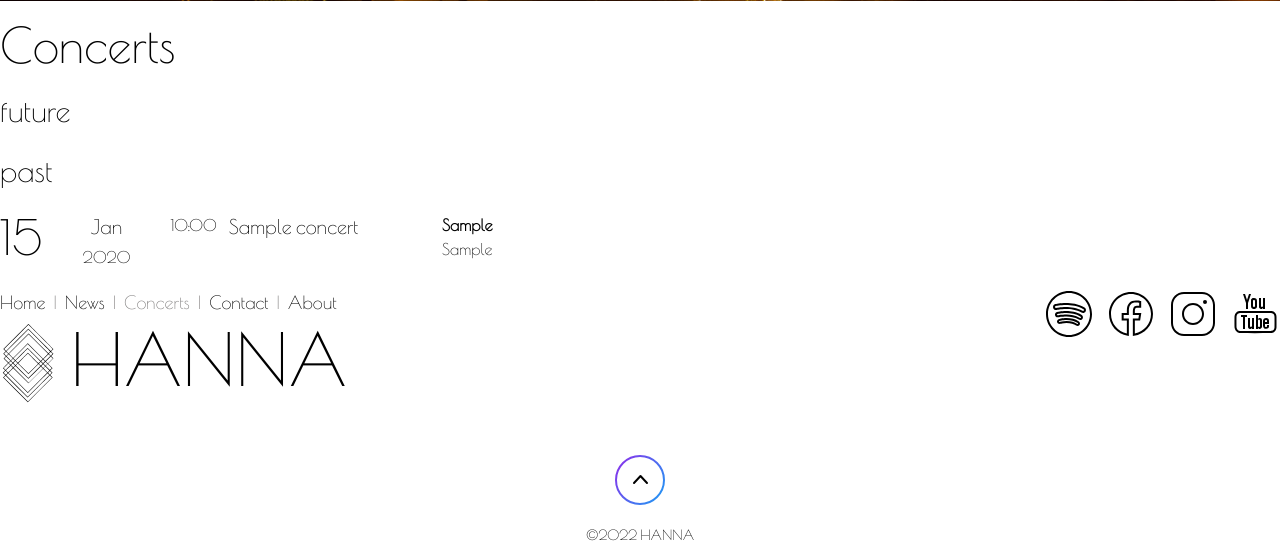
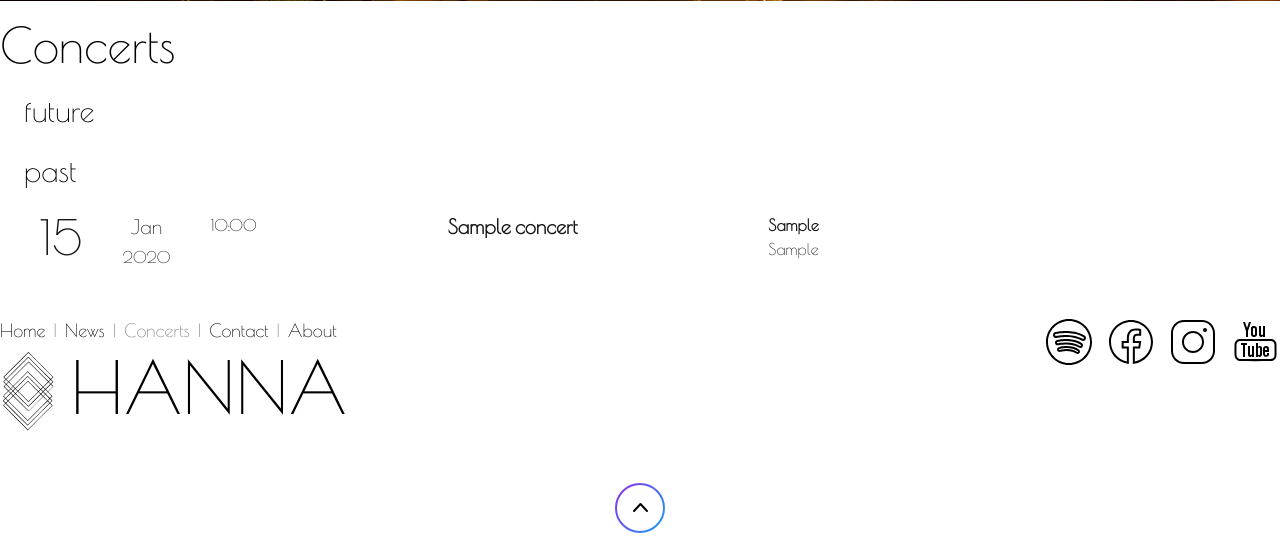
Before and after one commit to AMalenkij/dj_Hanna, a Django app: page /concerts/ in a window 1280 px wide. Shown: the part 479-1021 px from the top of the page. Run offline with Django 4.2, Linux system fonts and the light colour scheme; tables that the repository leaves empty hold one stand-in row (values such as "Sample post"); some libraries are stand-ins or nearby versions.

Commit message:
done separate concert on future and past add translate

```diff
--- a/home/static/home/css/dark_mode.css
+++ b/home/static/home/css/dark_mode.css
@@ -97,12 +97,15 @@ body {
     color: var(--font-semi-color);
 }
 
+.semi-dark-mode-text {
+    color: var(--font-semi-color);
+}
+
 /* gradient hero */
 .dark-hero-gradient-mode {
     position: absolute;
     /*width: 100vw;*/
     width: 100%;
-    /* убрать от сюда это дерьмо */
     background-image: linear-gradient(to bottom, var(--bg-hero-gradient-color-from), var(--bg-hero-gradient-color-to));
 }
 
--- a/home/templates/home/concerts.html
+++ b/home/templates/home/concerts.html
@@ -11,23 +11,23 @@
 </div>
 <div class="mt-5">
     <div class=" text-5xl mx-auto container mb-6 ">{% trans 'Concerts' %}</div>
-    <div class=" text-3xl mx-auto container mb-6 ">future</div>
+    <div class=" text-3xl mx-auto container mb-6 pl-6 ">{% trans 'future' %}</div>
     {% for item in future %}
-    <a class="group" href="{{ item.link }} ">
-        <div class="flex container mx-auto mb-5">
+    <a class="group " href="{{ item.link }} ">
+        <div class="flex container mx-auto mb-7">
             <!-- date and time -->
-            <div class="lg:flex basis-1/6 lg:gap-x-10 grid gap-y-1 text-center mr-3">
-                <div class="text-5xl">{{ item.date|date:"d" }}</div>
+            <div class="lg:flex basis-1/6 lg:gap-x-10 grid gap-y-1 text-center lg:mr-0 lg:pl-10 mr-3">
+                <div class="text-5xl basis-1/4 text-center">{{ item.date|date:"d" }}</div>
                 <div class="gap-y-1 grid ">
-                    <div class="basis-1/4 text-xl">{{ item.date|date:"M" }}</div>
-                    <div class="basis-1/4">{{ item.date|date:"Y" }}</div>
+                    <div class="basis-1/4 text-xl ">{{ item.date|date:"M" }}</div>
+                    <div class="basis-1/4 ">{{ item.date|date:"Y" }}</div>
                 </div>
-                <div class="basis-1/4">{{ item.time|time:"H:i" }}</div>
+                <div class="basis-1/4 text-center">{{ item.time|time:"H:i" }}</div>
             </div>
 
             <!-- title, place and location -->
-            <div class="lg:flex lf:gap-x-20 lg:basis-1/2 grid gap-y-1">
-                <div class="lg:basis-1/3 text-2xl lg:text-xl">{{ item.title }}</div>
+            <div class="lg:flex lf:gap-x-20 lg:basis-full grid gap-y-1">
+                <div class="lg:basis-1/2 text-center text-2xl lg:font-bold lg:text-xl">{{ item.title }}</div>
                 <div class="">
                     <div class="font-bold">{{ item.place }}</div>
                     <div class="">{{ item.location }}</div>
@@ -37,22 +37,22 @@
 <div class="group-hover:visible invisible h-1 w-24 border-gradient mx-auto mt-2 mb-4 rounded-xl"></div>
 </a>
 {% endfor %}
-<div class=" text-3xl mx-auto container mb-6 ">past</div>
+<div class=" text-3xl mx-auto container mb-6 pl-6">{% trans 'past' %}</div>
 {% for item in past %}
-<div class="flex container mx-auto mb-5">
+<div class="flex container mx-auto mb-12 semi-dark-mode-text">
     <!-- date and time -->
-    <div class="lg:flex basis-1/6 lg:gap-x-10 grid gap-y-1 text-center mr-3">
+    <div class="lg:flex basis-1/8 lg:gap-x-10 grid gap-y-1 text-center lg:mr-0 lg:pl-10 mr-3">
         <div class="text-5xl">{{ item.date|date:"d" }}</div>
         <div class="gap-y-1 grid ">
             <div class="basis-1/4 text-xl">{{ item.date|date:"M" }}</div>
             <div class="basis-1/4">{{ item.date|date:"Y" }}</div>
         </div>
-        <div class="basis-1/4">{{ item.time|time:"H:i" }}</div>
+        <div class="basis-1/4 text-center">{{ item.time|time:"H:i" }}</div>
     </div>
 
     <!-- title, place and location -->
-    <div class="lg:flex lf:gap-x-20 lg:basis-1/2 grid gap-y-1">
-        <div class="lg:basis-1/3 text-2xl lg:text-xl">{{ item.title }}</div>
+    <div class="lg:flex lf:gap-x-20 lg:basis-full grid gap-y-1">
+        <div class="lg:basis-1/2 text-center text-2xl lg:font-bold lg:text-xl">{{ item.title }}</div>
         <div class="">
             <div class="font-bold">{{ item.place }}</div>
             <div class="">{{ item.location }}</div>
```
Also changed, not shown: locale/pl/LC_MESSAGES/django.po, locale/uk/LC_MESSAGES/django.po.
